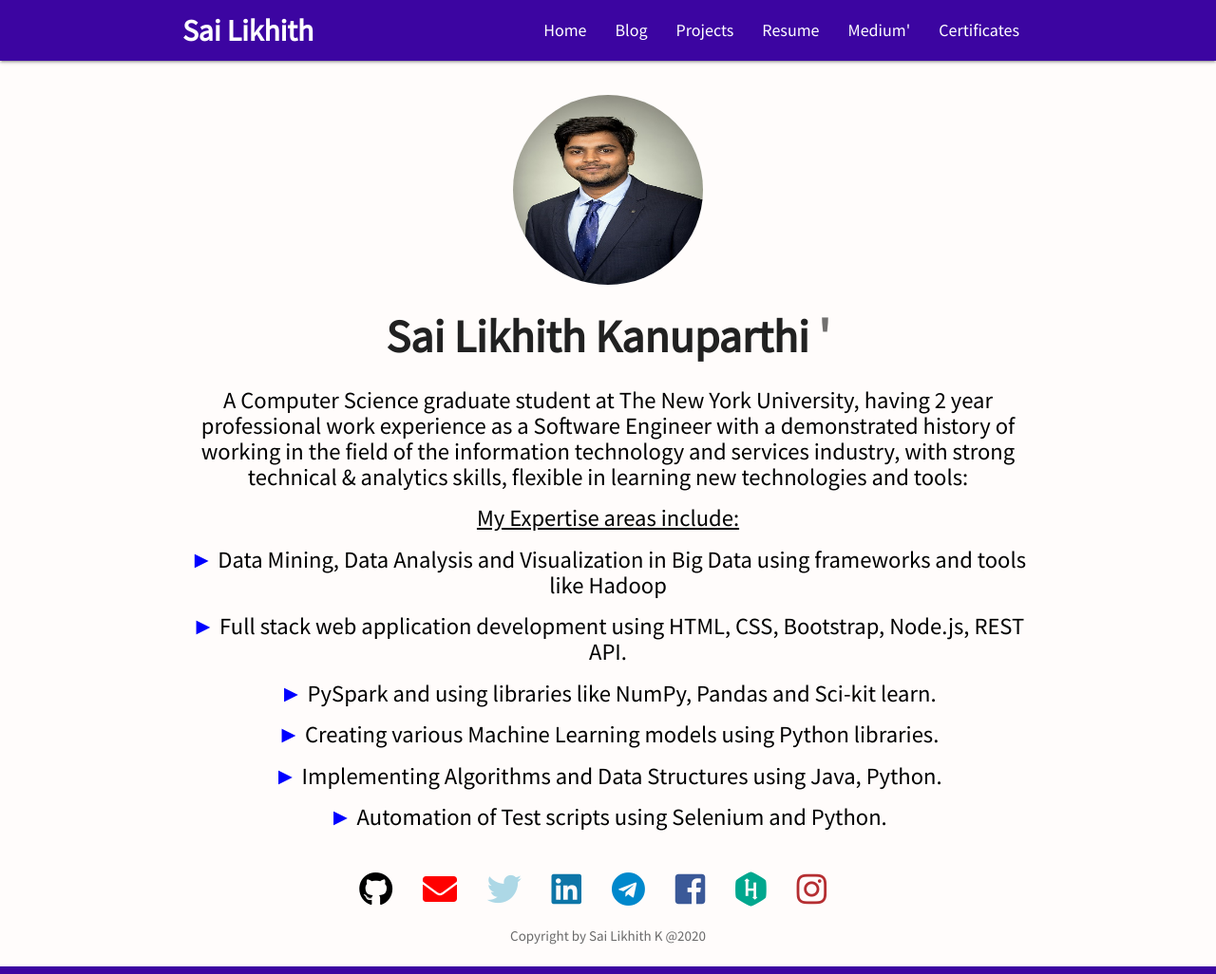
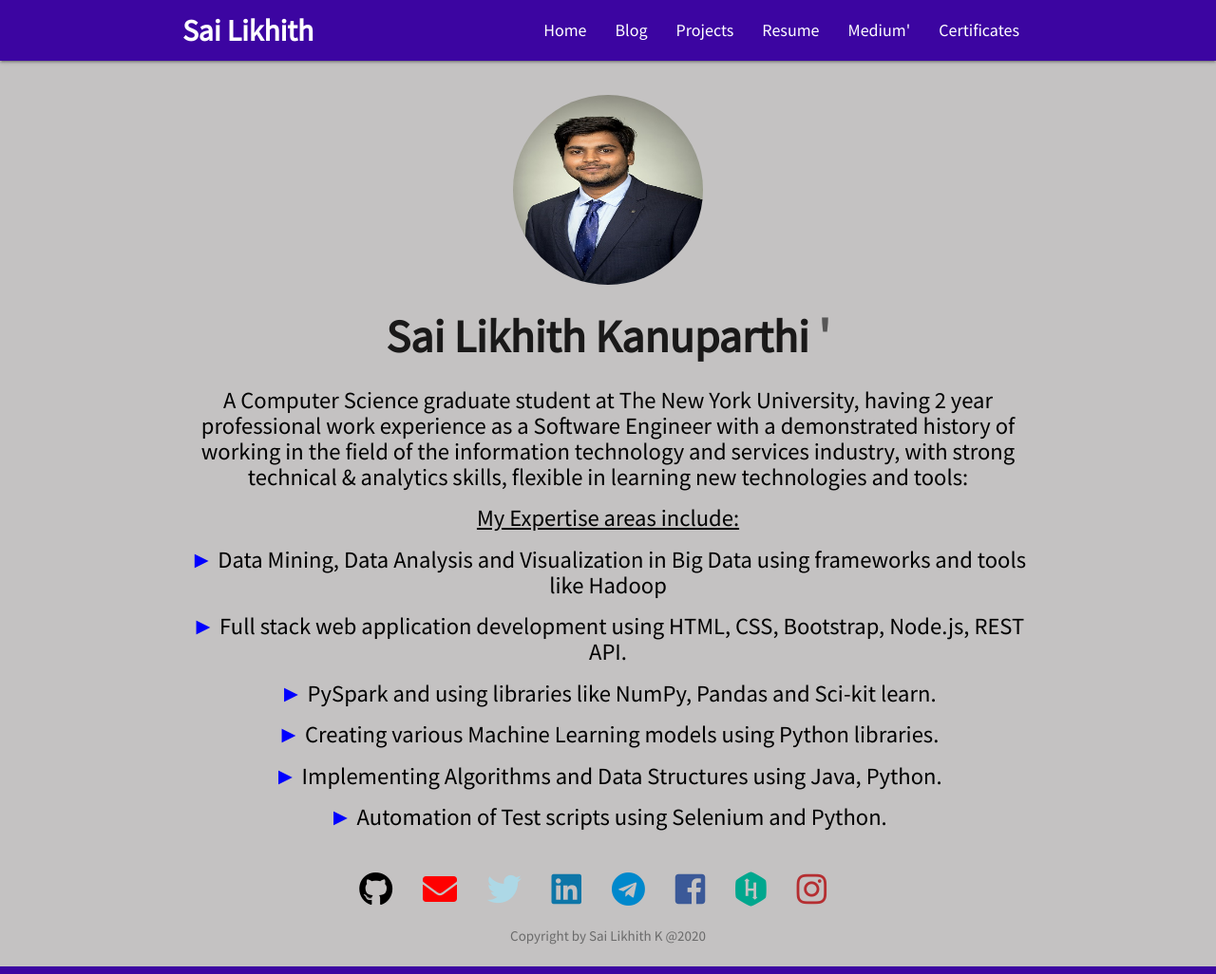
Before and after one commit to SaiLikhith7/Mywebsite, a Jekyll site: the page built from index.html, in a window 1280 px wide. Shown: the whole page at 95% size. Built offline with Jekyll 4.4.1, drawn with Linux system fonts in a browser that asks for light colours; nearby versions of some CDN libraries.

Commit message:
Update main.css

```diff
--- a/css/main.css
+++ b/css/main.css
@@ -4,7 +4,7 @@
 html,
 body {
   height: 100%;
-  background-color:#fffcfb;
+  background-color:#c4c2c2;
   font-family: 'Source Sans Pro', sans-serif;
   /* The html and body elements cannot have any padding or margin. */
  /* border-top: 4px solid #2361FF;*/
```
